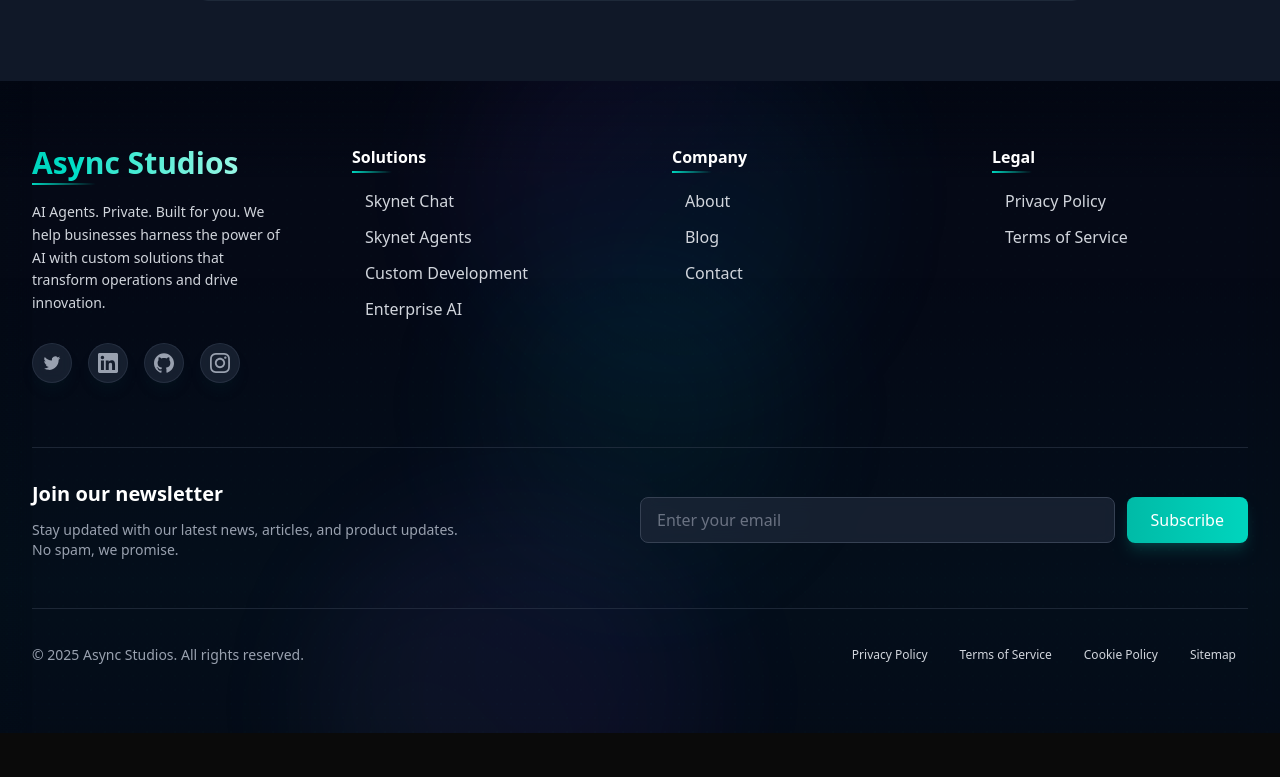
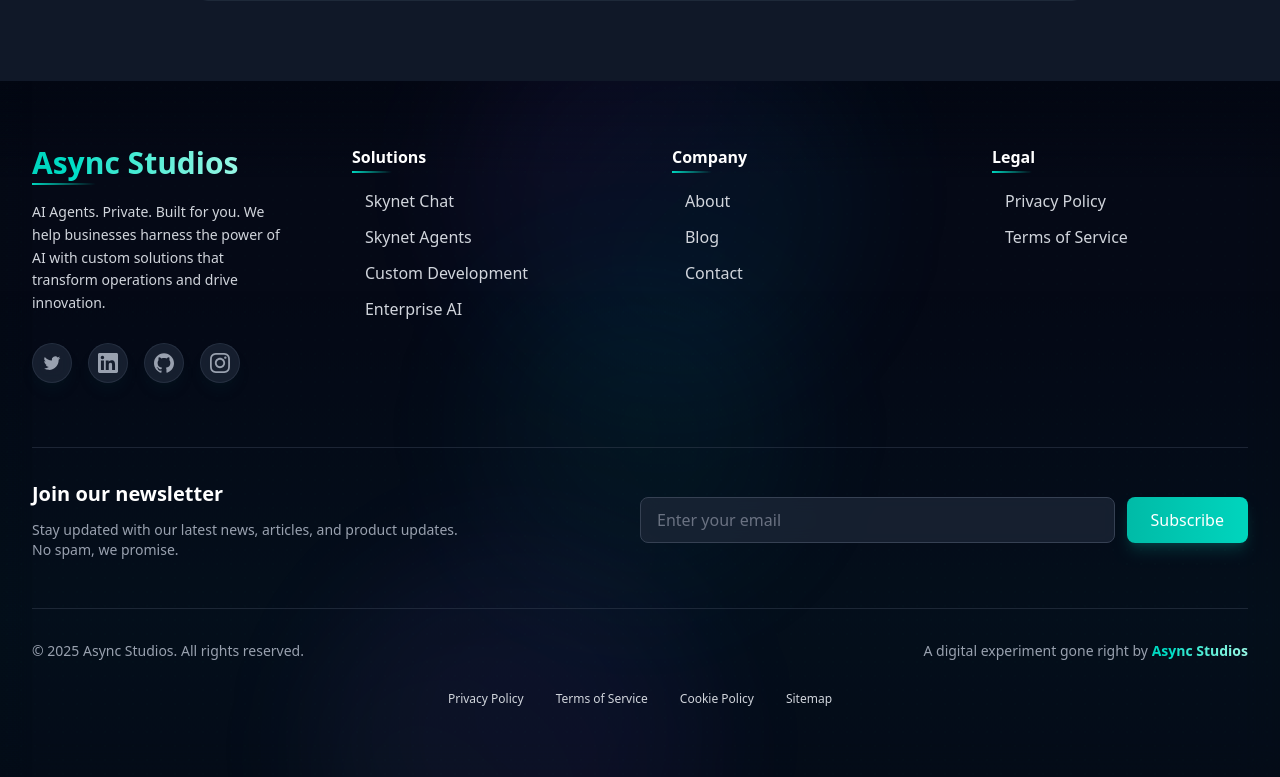
Before and after one commit to AryamanDubey28/async-website, a Next.js app: page /about in a window 1280 px wide. Shown: the part 3159-3936 px from the top of the page. Before the commit the page ends 3892 px from the top, so only its background shows below. Built offline with nearby package versions, Linux system fonts and the light colour scheme.

Commit message:
Refactor Footer component layout by adjusting text alignment and moving legal links below the main content for improved readability and organization.

```diff
--- a/src/components/Footer.tsx
+++ b/src/components/Footer.tsx
@@ -152,12 +152,26 @@ const Footer = () => {
         </div>
 
         {/* Footer bottom section */}
-        <div className="border-t border-gray-700/50 mt-12 pt-8 flex flex-col sm:flex-row justify-between items-center">
-          <p className="text-gray-400 text-sm">
+        <div className="border-t border-gray-700/50 mt-12 pt-8 flex flex-col sm:flex-row justify-between items-center gap-4">
+          <p className="text-gray-400 text-sm text-center sm:text-left">
             © {currentYear} Async Studios. All rights reserved.
           </p>
 
-          <div className="mt-6 sm:mt-0 flex flex-wrap justify-center gap-2">
+          <div className="text-gray-400 text-sm text-center sm:text-right">
+            A digital experiment gone right by{' '}
+            <a
+              href="/"
+              target="_self"
+              rel="noopener noreferrer"
+              className="font-semibold bg-clip-text text-transparent bg-gradient-to-r from-teal-400 via-teal-300 to-teal-200 hover:opacity-80 transition-opacity duration-200"
+            >
+              Async Studios
+            </a>
+          </div>
+        </div>
+
+        {/* Legal Links moved below */}
+        <div className="mt-6 flex flex-wrap justify-center gap-2">
           {['Privacy Policy', 'Terms of Service', 'Cookie Policy', 'Sitemap'].map((item, i) => (
             <a
               key={i}
@@ -170,7 +184,6 @@ const Footer = () => {
           ))}
         </div>
       </div>
-      </div>
     </footer>
   );
 };
```
Lines whose indentation alone changed are shown as unchanged.
